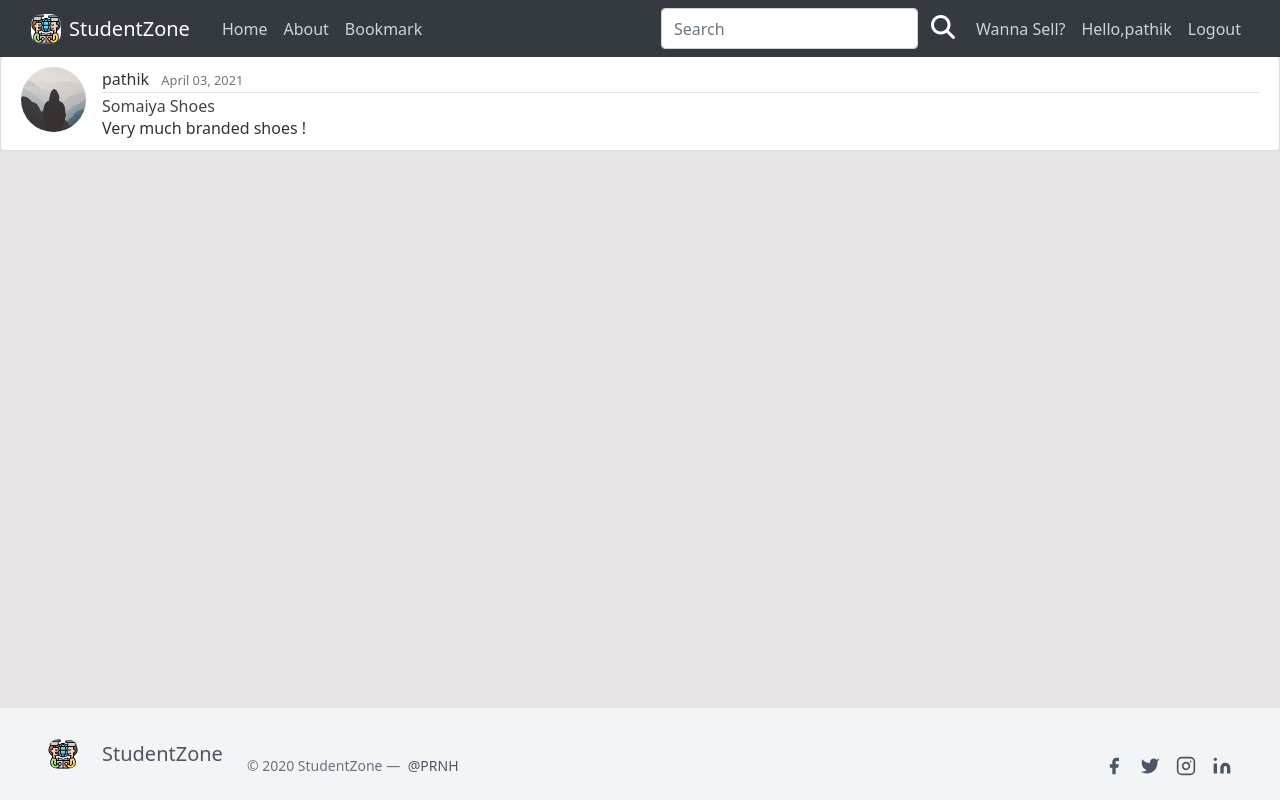
After one commit to Patrickbro13/StudentZone, a Django app: page /post/bookmark/ in a window 1280 px wide. The commit adds this page. Run offline with Django 3.2, Linux system fonts and the light colour scheme; a user stored in the database is signed in; data comes from the database, SQL or seed files in the repository; both versions use the stored data as it was after the commit; some libraries are stand-ins or nearby versions.

Commit message:
bookmark and footer added

```diff
--- a/blog/models.py
+++ b/blog/models.py
@@ -27,6 +27,8 @@ class Post(models.Model):
     category = models.CharField(
         max_length=30, choices=Category_choices, default='Miscellenous')
 
+    bookmark = models.ManyToManyField(User, related_name='bookmark')
+
     def __str__(self):
         return self.title
 
--- a/blog/templates/blog/base.html
+++ b/blog/templates/blog/base.html
@@ -25,6 +25,8 @@
   {% endif %}
   <link rel="shortcut icon" href="../media/logo.jpg" />
 
+  <script src="https://kit.fontawesome.com/0493cbe504.js" crossorigin="anonymous"></script>
+
   <style>
     {% block css %}
     {% endblock %}
@@ -46,6 +48,7 @@
           <div class="navbar-nav mr-auto">
             <a class="nav-item nav-link" href="{% url 'blog-home' %}">Home</a>
             <a class="nav-item nav-link" href="{% url 'blog-about' %}">About</a>
+            <a class="nav-item nav-link" href="{% url 'bookmark-post' %}">Bookmark</a>
           </div>
           <!-- Navbar Right Side -->
           <form action="{% url 'search-result' %}" method="GET">
@@ -58,7 +61,7 @@
           <div class="navbar-nav">
             {% if user.is_authenticated %}
             <a class="nav-item nav-link" href="{% url 'post-create' %}">Wanna Sell?</a>
-            <a class="nav-item nav-link" href="{% url 'profile' %}">Profile</a>
+            <a class="nav-item nav-link" href="{% url 'profile' %}">Hello,{{user.username}}</a>
             <a class="nav-item nav-link" href="{% url 'logout' %}">Logout</a>
             {% else %}
             <a class="nav-item nav-link" href="{% url 'login' %}">Login</a>
@@ -87,7 +90,7 @@
     </div>
   </main>
 
-  <footer class="text-gray-600 body-font">
+  <footer class="text-gray-600 body-font" style="position: fixed;bottom: 0;width: 100%;">
   <div class="bg-gray-100">
     <div class="container px-5 py-6 mx-auto flex items-center sm:flex-row flex-col">
       <a class="flex title-font font-medium items-center md:justify-start justify-center text-gray-900">
@@ -138,6 +141,7 @@
   <script src="https://maxcdn.bootstrapcdn.com/bootstrap/4.0.0/js/bootstrap.min.js"
     integrity="sha384-JZR6Spejh4U02d8jOt6vLEHfe/JQGiRRSQQxSfFWpi1MquVdAyjUar5+76PVCmYl"
     crossorigin="anonymous"></script>
+
 </body>
 
 </html>
--- /dev/null
+++ b/blog/templates/blog/bookmark.html
@@ -0,0 +1,40 @@
+{% extends "blog/base.html" %}
+{% block content %}
+{% for post in posts%}
+<article class="media content-section">
+    <img class="rounded-circle article-img " src={{post.author.profile.image.url}}>
+    <div class="media-body">
+        <div class="article-metadata">
+            <a class="mr-2" href="{% url 'user-posts' post.author.username %}">{{ post.author }}</a>
+            <small class="text-muted">{{ post.date_posted|date:"F d, Y" }}</small>
+        </div>
+        <h2><a class="article-title" href="{% url 'post-detail' post.id %}">{{ post.title }}</a></h2>
+        <p class="article-content">{{ post.content| safe }}</p>
+    </div>
+</article>
+{%endfor%}
+
+{% if is_paginated%}
+{% if page_obj.has_previous %}
+<a class="btn btn-outline-info mb-4" href="?page=1">First</a>
+<a class="btn btn-outline-info mb-4" href="?page={{ page_obj.previous_page_number }}">Previous</a>
+{% endif %}
+
+{% for num in page_obj.paginator.page_range %}
+
+{% if page_obj.number == num %}
+
+<a class="btn btn-info mb-4" href="?page={{ num }}">{{ num }}</a>
+{% elif num > page_obj.number|add:'-3' and num < page_obj.number|add:'3'%} <a class="btn btn-outline-info mb-4"
+    href="?page={{ num }}">{{ num }}</a>
+    {% endif %}
+
+    {% endfor %}
+
+    {% if page_obj.has_next %}
+    <a class="btn btn-outline-info mb-4" href="?page={{ page_obj.next_page_number }}">Next</a>
+    <a class="btn btn-outline-info mb-4" href="?page={{ page_obj.paginator.num_pages }}">Last</a>
+    {% endif %}
+
+    {% endif %}
+    {% endblock content %}
--- a/blog/urls.py
+++ b/blog/urls.py
@@ -20,4 +20,6 @@ urlpatterns = [
     path('about/', views.about, name='blog-about'),
     path('temp/', views.temp, name='temp'),
     path('post/search/', SearchResultView.as_view(), name='search-result'),
+    path('post-bookmark/<int:pk>/', views.Bookmark, name='post-bookmark'),
+    path('post/bookmark/', views.BookmarkView.as_view(), name='bookmark-post'),
 ]
--- a/blog/views.py
+++ b/blog/views.py
@@ -13,6 +13,8 @@ from django.views.generic import (
 from .models import Post
 from django.forms.forms import Form
 from django.contrib import messages
+from django.http import HttpResponseRedirect
+from django.urls import reverse
 
 
 def home(request):
@@ -24,12 +26,12 @@ def home(request):
         n = len(prod)
         nSlides = n // 4 + math.ceil((n / 4) - (n // 4))
         allPosts.append([prod, range(1, nSlides), nSlides])
-    params = {'allPosts':allPosts}
+    params = {'allPosts': allPosts}
     return render(request, 'blog/home.html', params)
-    #context = {
-     #   'posts': Post.objects.all()
-    #}
-    #return render(request, 'blog/home.html', context)
+    # context = {
+    #   'posts': Post.objects.all()
+    # }
+    # return render(request, 'blog/home.html', context)
 
 
 class PostListView(ListView):
@@ -49,10 +51,6 @@ class UserPostListView(ListView):
     def get_queryset(self):
         user = get_object_or_404(User, username=self.kwargs.get('username'))
         return Post.objects.filter(author=user).order_by('-date_posted')
-
-
-class PostDetailView(DetailView):
-    model = Post
 
 
 class PostCreateView(LoginRequiredMixin, CreateView):
@@ -103,7 +101,7 @@ def temp(request):
         n = len(prod)
         nSlides = n // 4 + math.ceil((n / 4) - (n // 4))
         allPosts.append([prod, range(1, nSlides), nSlides])
-    params = {'allPosts':allPosts}
+    params = {'allPosts': allPosts}
     return render(request, 'blog/temp.html', params)
 
 
@@ -120,3 +118,35 @@ class SearchResultView(ListView):
             Q(title__icontains=query) |
             Q(content__icontains=query))
         return posts
+
+
+def Bookmark(request, pk):
+    post = get_object_or_404(Post, id=request.POST.get('post_id'))
+    if post.bookmark.filter(id=request.user.id).exists():
+        post.bookmark.remove(request.user)
+    else:
+        post.bookmark.add(request.user)
+    return HttpResponseRedirect(reverse('post-detail', args=[str(pk)]))
+
+
+class BookmarkView(ListView):
+    model = Post
+    template_name = 'blog/bookmark.html'
+    context_object_name = 'posts'
+    paginate_by = 5
+
+    def get_queryset(self):
+        return (Post.objects.filter(bookmark=self.request.user))
+
+
+class PostDetailView(DetailView):
+    model = Post
+
+    def get_context_data(self, **kwargs):
+        data = super().get_context_data(**kwargs)
+        post_connected = get_object_or_404(Post, id=self.kwargs['pk'])
+        bookmarked = False
+        if post_connected.bookmark.filter(id=self.request.user.id).exists():
+            bookmarked = True
+        data['post_is_bookmarked'] = bookmarked
+        return data
```
Also changed, not shown: blog/templates/blog/post_detail.html (+15 -0 lines), blog/migrations/0009_post_bookmark.py (added), db.sqlite3.
